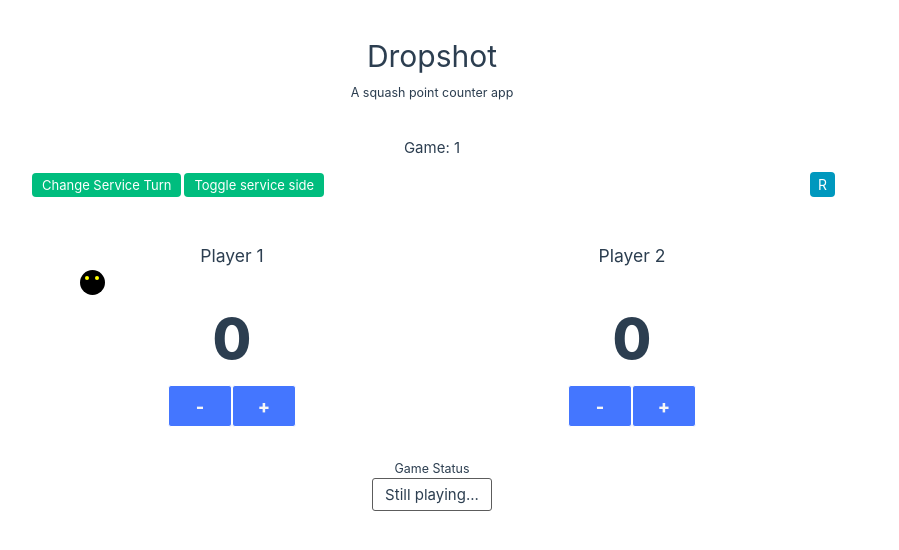
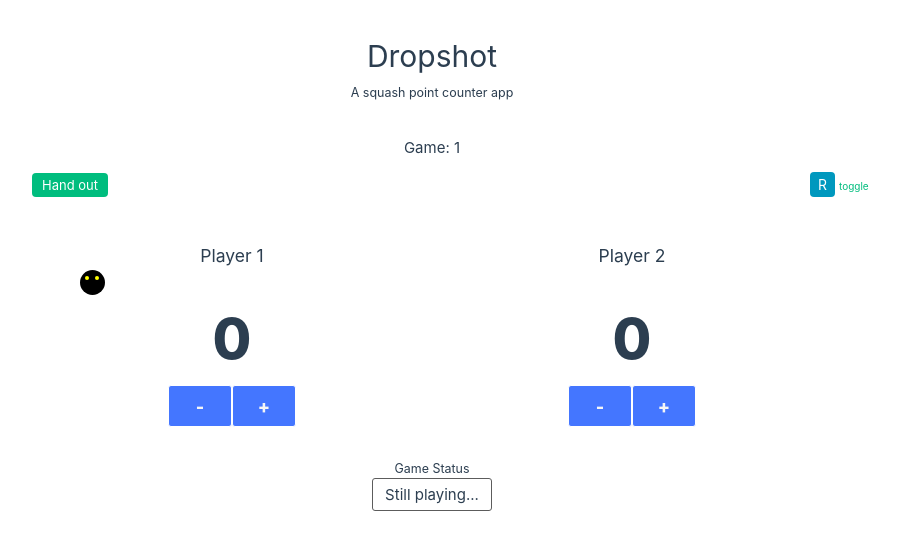
Before and after one commit to MarcoBevilacqua/dropshot, a Vue app: page / in a window 1280 px wide. Shown: the top 550 px of the page, without its empty margins (208-1107 px from the left). Built offline with nearby package versions, Linux system fonts and the light colour scheme.

Commit message:
style refactor + minor fix

```diff
--- a/src/assets/custom.css
+++ b/src/assets/custom.css
@@ -26,6 +26,12 @@
   justify-content: center;
 }
 
+.dropshot-link {
+  font-size: 10px;
+  padding: 4px;
+  cursor: pointer;
+}
+
 .score-cmd a {
   line-height: 2px;
   width: 4rem;
--- a/src/components/match/ScoreTable.vue
+++ b/src/components/match/ScoreTable.vue
@@ -147,10 +147,7 @@ function toggleServiceSide() {
       </span>
     </div>
     <div v-if="!state.canPlay">
-      <div class="w-full">
-        <span>Match is closed</span>
-      </div>
-      <a data-cy="reset-score-btn" @click="nextGame">Reset Score</a>
+      <a class="dropshot-link" data-cy="reset-score-btn" @click="nextGame">Reset Score</a>
     </div>
   </div>
   <div id="game-count">
--- a/src/components/match/Toolbar.vue
+++ b/src/components/match/Toolbar.vue
@@ -10,15 +10,13 @@ const props = defineProps({
   <div id="toolbar" style="display: flex; justify-content: space-between; align-items: center">
     <div id="left">
       <div class="toolbar-item">
-        <a @click="emit('toggle-service-turn')">Change Service Turn</a>
-      </div>
-      <div class="toolbar-item">
-        <a @click="emit('toggle-service-side')">Toggle service side</a>
+        <a @click="emit('toggle-service-turn')">Hand out</a>
       </div>
     </div>
     <div class="service-side">
       <span v-if="props.serviceSide" id="service-left">R</span>
       <span v-else id="service-right">L</span>
+      <a class="dropshot-link" @click="emit('toggle-service-side')">toggle</a>
     </div>
   </div>
 </template>
```
